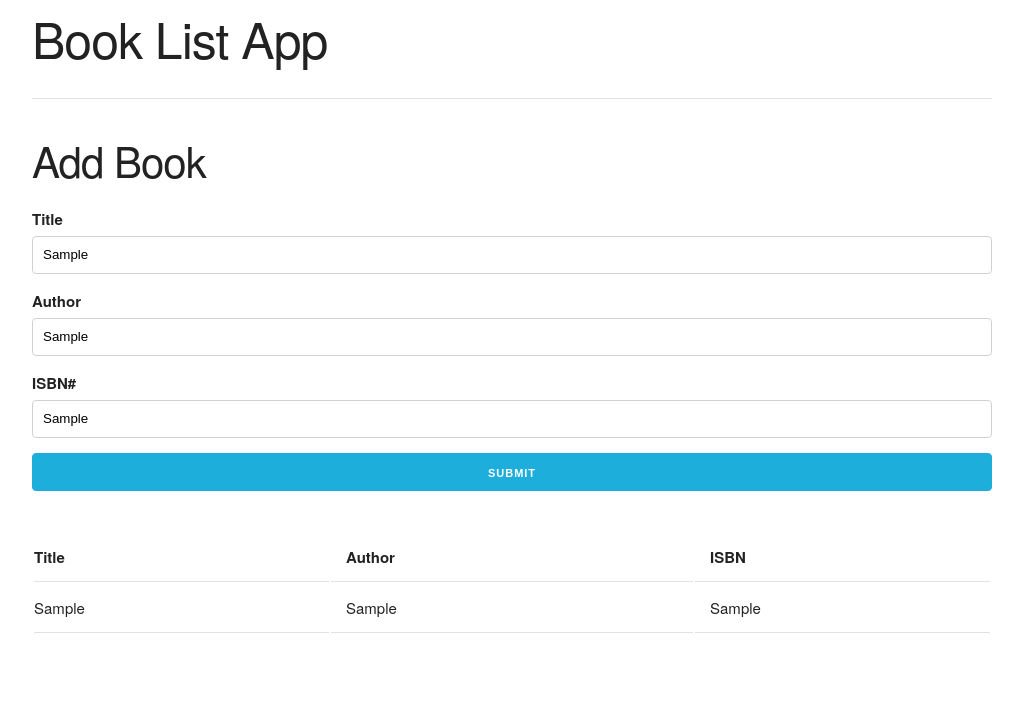
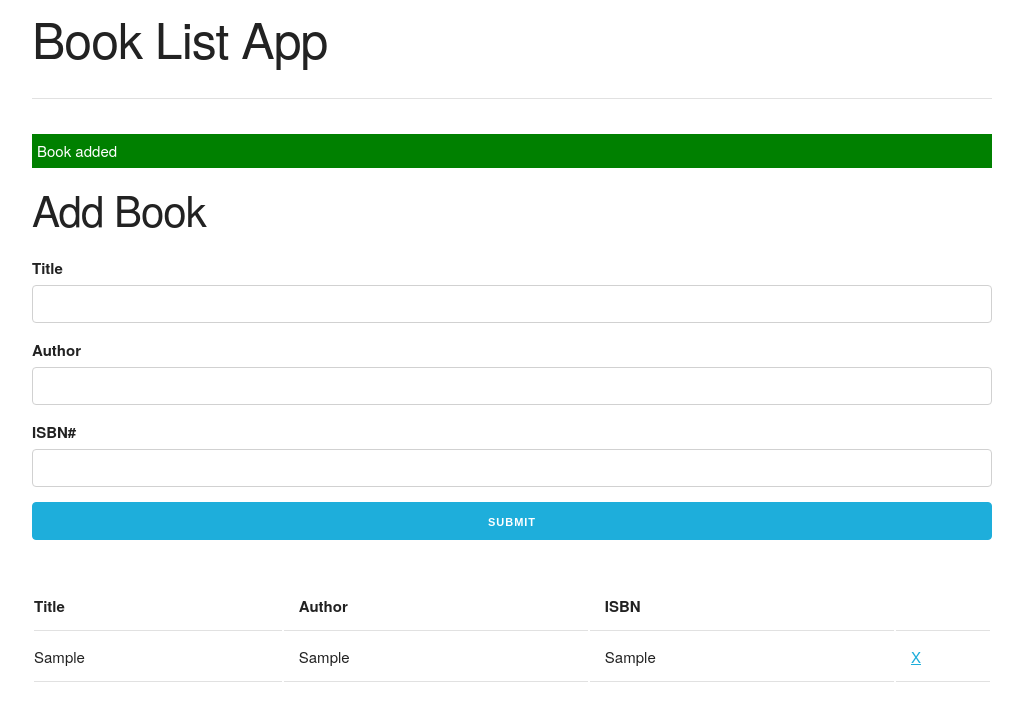
Before and after one commit to AOravkin/Book-List-App, a plain HTML site: page index.html in a window 1280 px wide. Both pictures are taken after typing "Sample", "Sample", "Sample" into the empty fields and a click on the input "Submit". Shown: the whole page, without its empty margins (128-1151 px from the left). Drawn offline with nearby package versions, Linux system fonts and the light colour scheme.

Commit message:
Add form validation and show message functionality

```diff
--- a/app.js
+++ b/app.js
@@ -18,8 +18,36 @@ UI.prototype.addBook = function(book) {
   <td>${book.title}</td>
   <td>${book.author}</td>
   <td>${book.isbn}</td>
+  <td><a href="#" class="delete">X</a></td>
   `;
+  // Append row to list
   list.appendChild(row);
+};
+
+// Clear form fields
+UI.prototype.clearFields = function() {
+  document.getElementById("title").value = "";
+  document.getElementById("author").value = "";
+  document.getElementById("isbn").value = "";
+};
+
+// Show message
+UI.prototype.showMessage = function(message, className) {
+  // Create div element
+  const div = document.createElement("div");
+  div.className = `alert ${className}`;
+  // Append message
+  div.appendChild(document.createTextNode(message));
+
+  const container = document.querySelector(".container");
+  const heading = document.querySelector("h2");
+
+  // Insert div before heading
+  container.insertBefore(div, heading);
+
+  setTimeout(function() {
+    document.querySelector(".alert").remove();
+  }, 3000);
 };
 
 // Add Event Listener
@@ -35,8 +63,20 @@ document.getElementById("book-form").addEventListener("submit", function(e) {
   // Instantiate UI
   const ui = new UI();
 
-  // Add book to the list
-  ui.addBook(book);
+  // Validate
+  if (title === "" || author === "" || isbn === "") {
+    // Show error
+    ui.showMessage("Please fill in all fields", "error");
+  } else {
+    // Add book to the list
+    ui.addBook(book);
+
+    // Clear form inputs
+    ui.clearFields();
+
+    // Show success
+    ui.showMessage("Book added", "success");
+  }
 
   e.preventDefault();
 });
--- a/index.html
+++ b/index.html
@@ -38,6 +38,7 @@
           <th>Title</th>
           <th>Author</th>
           <th>ISBN</th>
+          <th></th>
         </tr>
       </thead>
       <tbody id="book-list">
```
